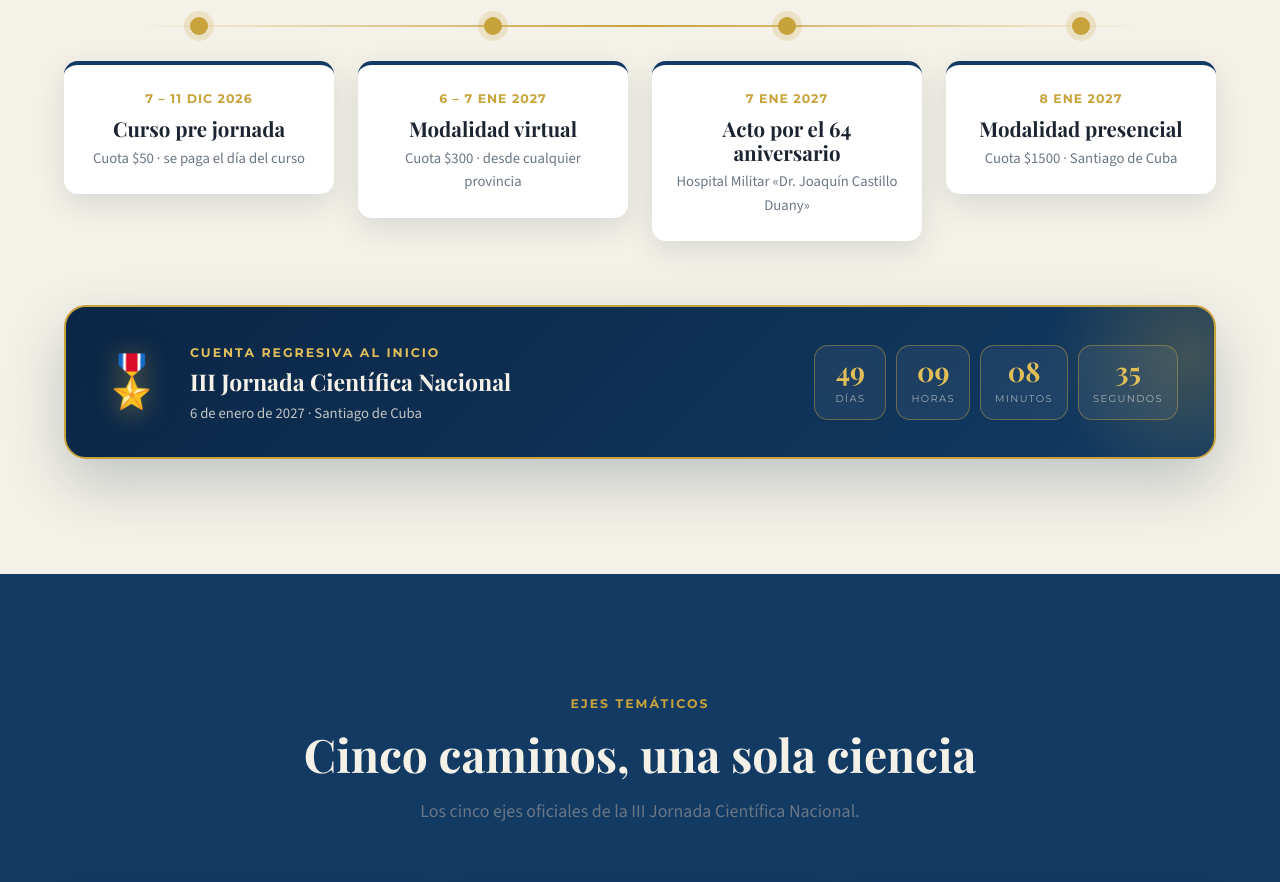
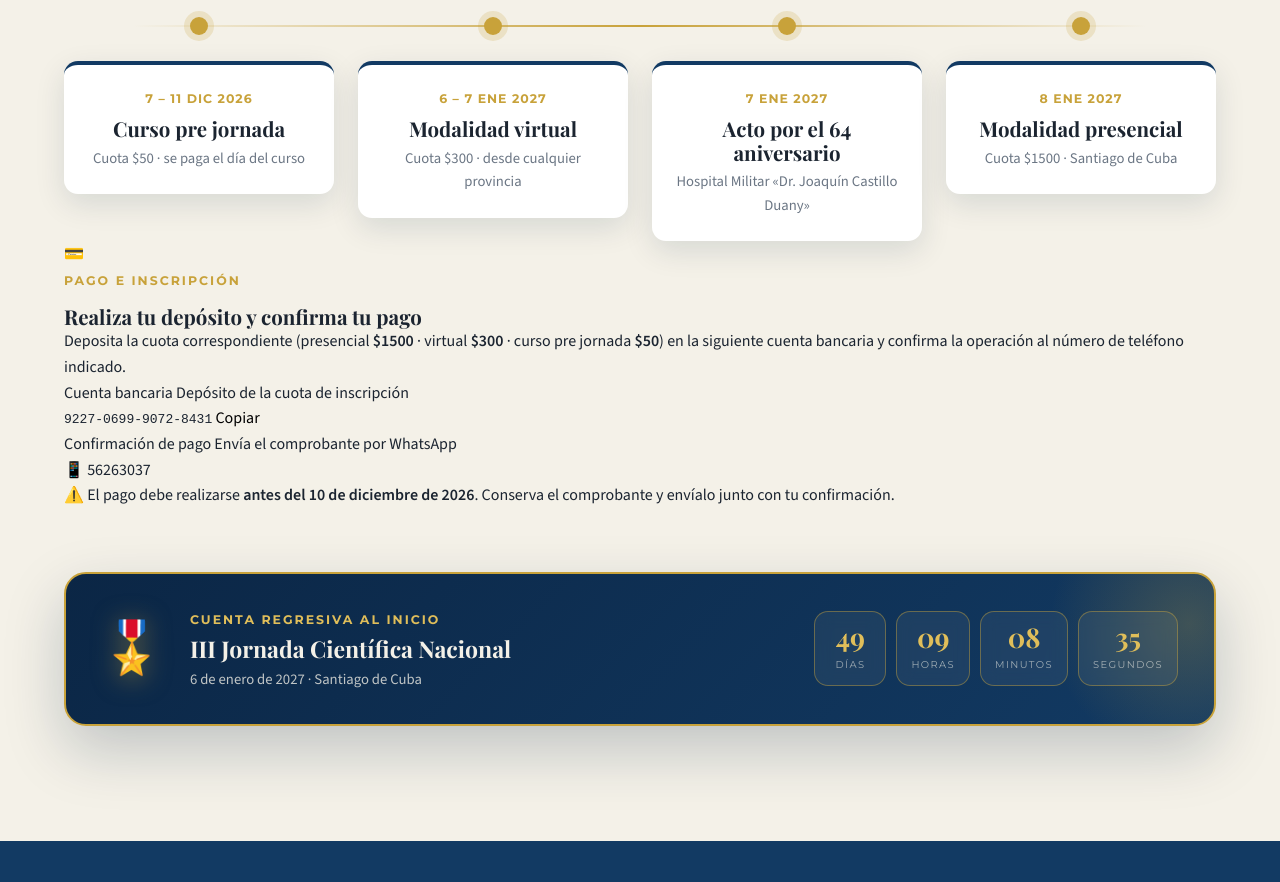
Before and after one commit to LDaniel91/jchme, a plain HTML site: page index.html in a window 1280 px wide. Shown: the part 2190-3072 px from the top of the page. Drawn offline with nearby package versions, Linux system fonts and the light colour scheme.

Commit message:
Actualizar index.html

```diff
--- a/index.html
+++ b/index.html
@@ -150,6 +150,55 @@
         </div>
       </div>
 
+      <!-- ───── TARJETA DE PAGO ───── -->
+      <div class="payment-card reveal" id="pago">
+        <div class="pay-icon" aria-hidden="true">💳</div>
+        <div class="pay-content">
+          <span class="eyebrow">Pago e inscripción</span>
+          <h3>Realiza tu depósito y confirma tu pago</h3>
+          <p>
+            Deposita la cuota correspondiente (presencial <strong>$1500</strong> ·
+            virtual <strong>$300</strong> · curso pre jornada <strong>$50</strong>)
+            en la siguiente cuenta bancaria y confirma la operación al número de
+            teléfono indicado.
+          </p>
+
+          <div class="pay-rows">
+            <div class="pay-row">
+              <div class="pay-label">
+                <span class="pay-row-title">Cuenta bancaria</span>
+                <span class="pay-row-sub">Depósito de la cuota de inscripción</span>
+              </div>
+              <div class="pay-value">
+                <code class="pay-account" id="bankAccount">9227-0699-9072-8431</code>
+                <button class="copy-btn" type="button" data-copy="9227-0699-9072-8431" aria-label="Copiar número de cuenta">
+                  Copiar
+                </button>
+              </div>
+            </div>
+
+            <div class="pay-row">
+              <div class="pay-label">
+                <span class="pay-row-title">Confirmación de pago</span>
+                <span class="pay-row-sub">Envía el comprobante por WhatsApp</span>
+              </div>
+              <div class="pay-value">
+                <a href="https://wa.me/5356263037?text=Hola%2C%20confirmo%20mi%20pago%20de%20la%20III%20Jornada%20Cient%C3%ADfica%20Nacional.%20Adjunto%20comprobante."
+                   target="_blank" rel="noopener" class="pay-phone">
+                  📱 56263037
+                </a>
+              </div>
+            </div>
+          </div>
+
+          <p class="pay-note">
+            ⚠️ El pago debe realizarse <strong>antes del 10 de diciembre de 2026</strong>.
+            Conserva el comprobante y envíalo junto con tu confirmación.
+          </p>
+        </div>
+      </div>
+      <!-- ───── /TARJETA DE PAGO ───── -->
+
       <!-- ───── CUENTA REGRESIVA AL INICIO DE LA JORNADA ───── -->
       <div class="journey-countdown reveal" id="journey-countdown">
         <div class="jc-icon" aria-hidden="true">🎖️</div>
@@ -296,6 +345,8 @@
             <tr><th>Resumen (título + resumen)</th><td>Hasta el 30 de noviembre de 2026 · entrega personal o correo con acuse de recibo</td></tr>
             <tr><th>Trabajo completo</th><td>Formato Word, hasta el 10 de diciembre de 2026</td></tr>
             <tr><th>Pago</th><td>Presencial y virtual antes del 10 de diciembre de 2026</td></tr>
+            <tr><th>Cuenta bancaria</th><td><strong>9227-0699-9072-8431</strong> — depósito de la cuota de inscripción</td></tr>
+            <tr><th>Confirmación de pago</th><td>Envía el comprobante al 📱 <a href="https://wa.me/5356263037?text=Hola%2C%20confirmo%20mi%20pago%20de%20la%20III%20Jornada%20Cient%C3%ADfica%20Nacional.%20Adjunto%20comprobante." target="_blank" rel="noopener" class="table-link">56263037</a></td></tr>
             <tr><th>Formas de presentación</th><td>Tema libre (PowerPoint · Office 2010) · Mesa redonda · Cartel digital</td></tr>
             <tr><th>Cuotas</th><td>Presencial $1500 · Virtual $300 · Curso pre evento $50 (se paga el día del curso)</td></tr>
             <tr><th>Convocatoria completa</th><td><a href="https://ldaniel91.github.io/jchme/" target="_blank" rel="noopener" class="table-link">https://ldaniel91.github.io/jchme/</a></td></tr>
```
